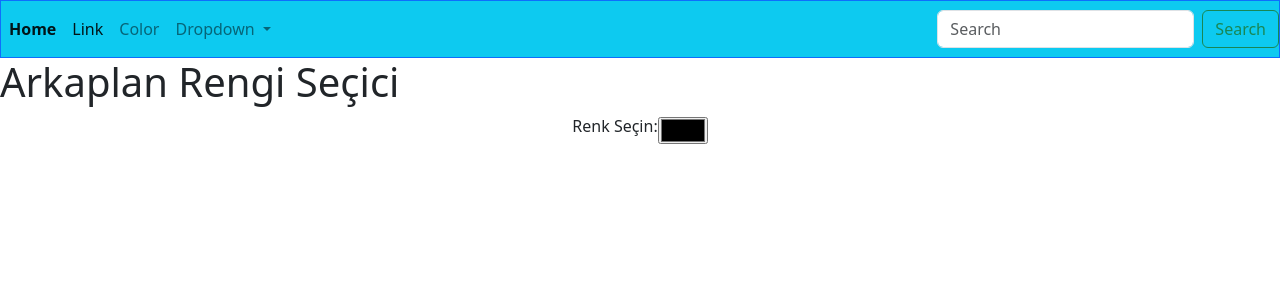
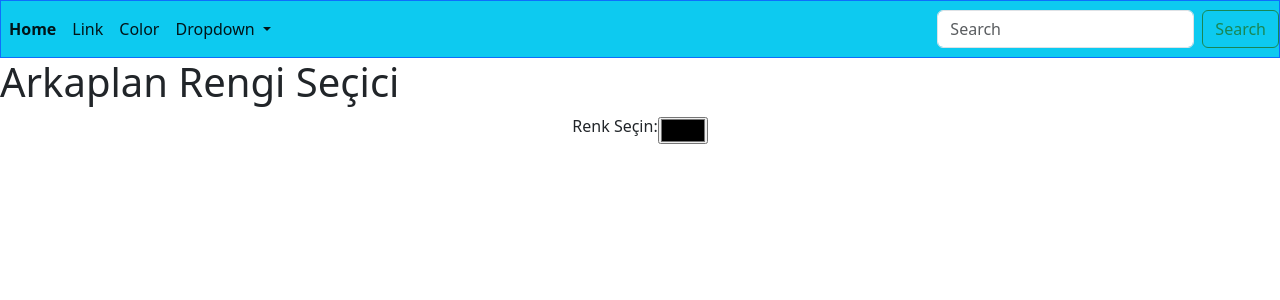
Before and after one commit to ZeuSydez/zehard, a Flask app: page /color in a window 1280 px wide. Shown: the top 300 px of the page. Run offline with Flask 2, Linux system fonts and the light colour scheme; some libraries are stand-ins or nearby versions.

Commit message:
bootstrap

```diff
--- a/project/templates/_base.html
+++ b/project/templates/_base.html
@@ -25,10 +25,10 @@
                     <a class="nav-link" href="#">Link</a>
                 </li>
                 <li class="nav-item active dropdown">
-                <li class="nav-item">
+                <li class="nav-item active">
                     <a class="nav-link" href="/color">Color</a>
                 </li>
-                <li class="nav-item dropdown">
+                <li class="nav-item dropdown active">
                     <a class="nav-link dropdown-toggle" href="#" id="navbarDropdown" role="button"
                         data-toggle="dropdown" aria-haspopup="true" aria-expanded="false">
                         Dropdown
```
